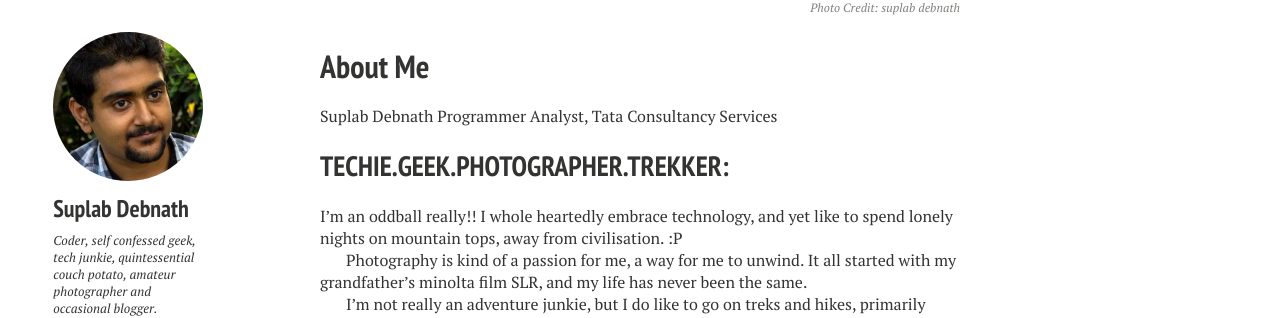
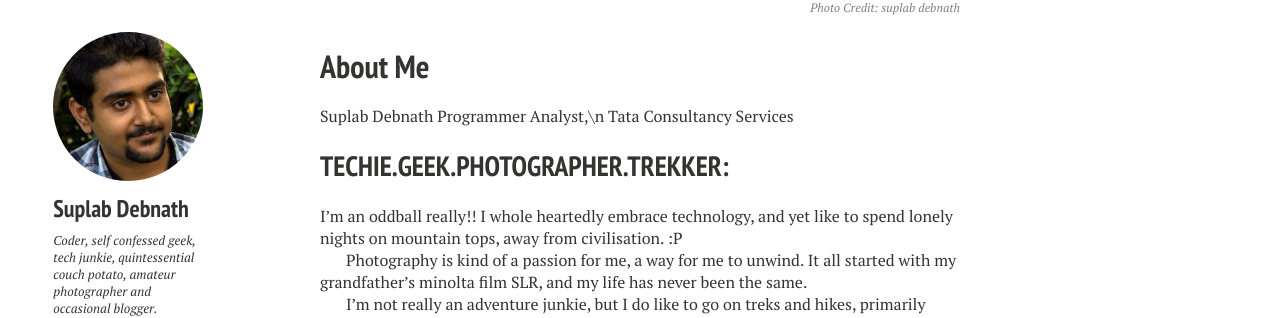
Before and after one commit to suplab/suplab.github.com, a Jekyll site: the page built from about.md, in a window 1280 px wide. Shown: the part 496-814 px from the top of the page. Built offline with Jekyll 4.4.1, drawn with Linux system fonts in a browser that asks for light colours; nearby versions of some CDN libraries; comment, search, counter and statistics services are not loaded.

```diff
--- a/about.md
+++ b/about.md
@@ -13,7 +13,7 @@ image:
 ---
 
 Suplab Debnath
-Programmer Analyst,
+Programmer Analyst,\n
 Tata Consultancy Services
 
 ## TECHIE.GEEK.PHOTOGRAPHER.TREKKER:
```
